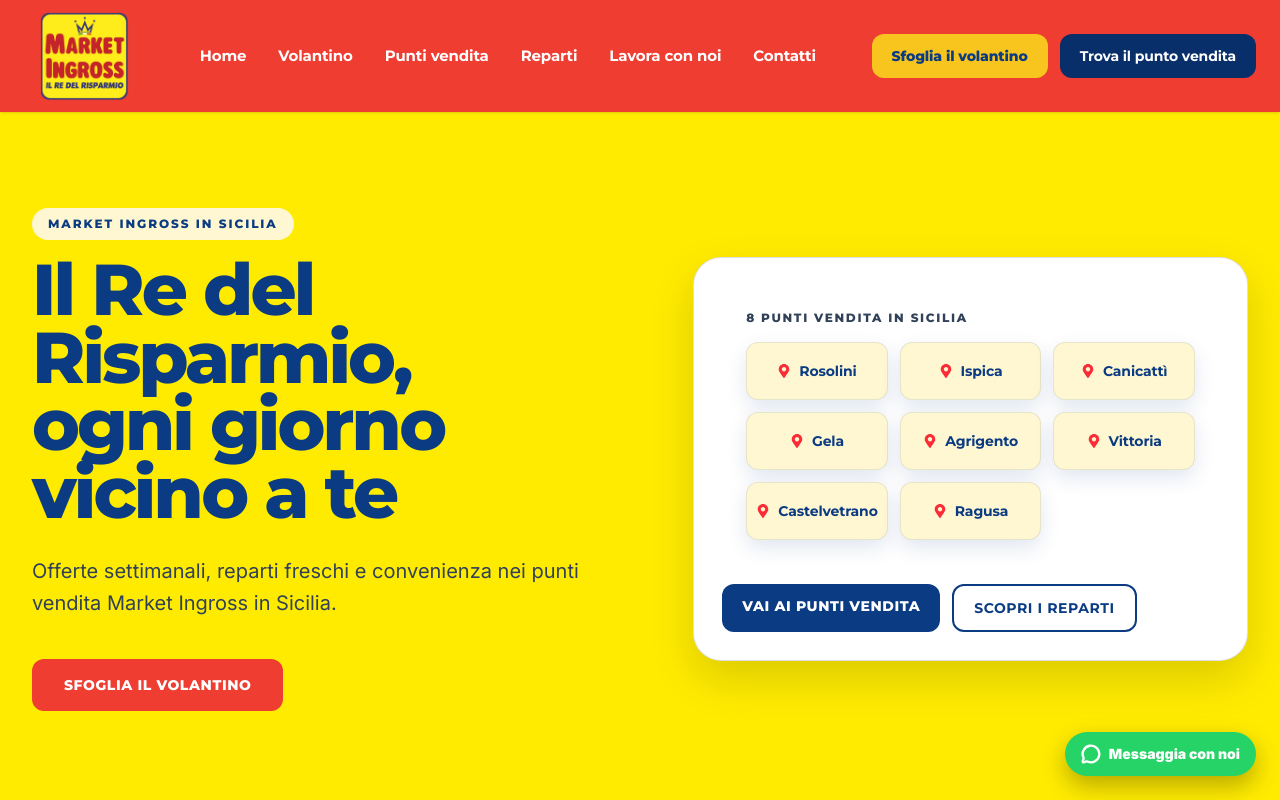
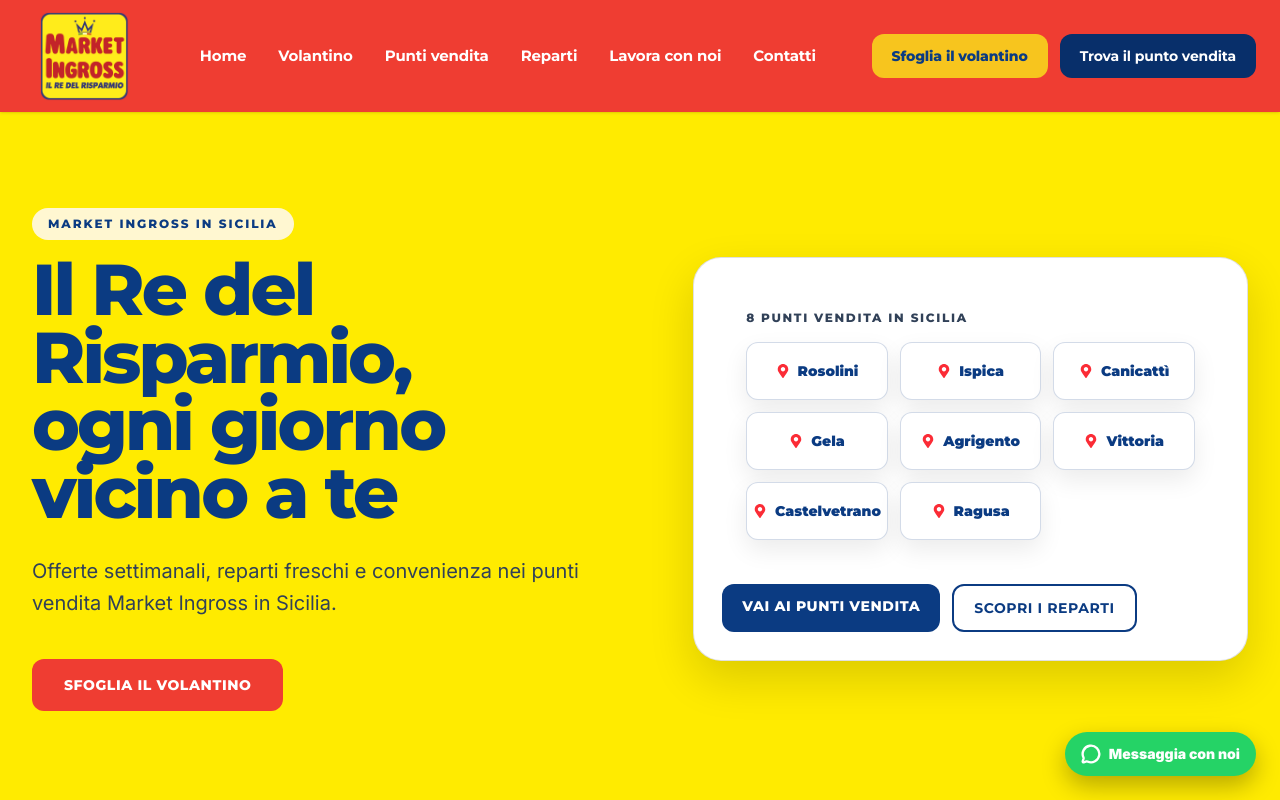
Before and after one commit to rzirafi87-arch/market-ingross-site, a Next.js app: page / in a window 1280 px wide. Shown: the top 800 px of the page. Built offline with nearby package versions, Linux system fonts and the light colour scheme.

Commit message:
Rifinisce variante white-gold con card interne bianche

```diff
--- a/app/globals.css
+++ b/app/globals.css
@@ -25,15 +25,17 @@
 :root[data-theme="classic"] {
   --mi-page: #ffeb00;
   --mi-card: #ffffff;
+  --mi-card-inset: #ffffff;
   --mi-card-soft: #fff7d1;
   --mi-card-gold: #ffd22e;
+  --mi-surface: #f3f4f6;
 }
 
 :root[data-theme="white-gold"] {
-  --mi-page: #ffffff;
-  --mi-card: #ffd22e;
-  --mi-card-soft: #ffdf55;
-  --mi-card-gold: #ffd22e;
+  --mi-page: #f3f4f6;
+  --mi-card: #f4cf2f;
+  --mi-card-inset: #ffffff;
+  --mi-surface: #ffffff;
 }
 
 html {
@@ -126,3 +128,23 @@
   border: 1px solid var(--mi-border);
   box-shadow: var(--mi-shadow);
 }
+
+.mi-card-inset {
+  background: var(--mi-card-inset);
+  border: 1px solid rgba(11, 59, 130, 0.18);
+  box-shadow: 0 10px 24px rgba(0, 0, 0, 0.08);
+}
+
+.mi-surface {
+  background: var(--mi-surface);
+}
+
+.mi-btn-white {
+  background: #ffffff;
+  color: #0b3b82;
+  border: 2px solid #0b3b82;
+}
+
+.mi-btn-white:hover {
+  background: #f8fafc;
+}
--- a/app/punti-vendita/page.tsx
+++ b/app/punti-vendita/page.tsx
@@ -56,7 +56,7 @@
                       href={store.mapsUrl}
                       target="_blank"
                       rel="noreferrer"
-                      className="font-heading inline-block rounded-xl border border-[#0B3B82] px-4 py-2.5 font-semibold text-[#0B3B82] transition hover:bg-blue-50"
+                      className="mi-btn-white rounded-xl px-4 py-2.5 font-semibold transition"
                     >
                       Dove siamo
                     </a>
--- a/components/sections/hero-section.tsx
+++ b/components/sections/hero-section.tsx
@@ -43,7 +43,7 @@
                 {stores.map((store) => (
                   <span
                     key={`${store.city}-${store.province}`}
-                    className="font-heading inline-flex min-h-[58px] items-center justify-center gap-2 rounded-xl border border-[#0B3B82]/10 bg-[var(--mi-card-soft)] px-4 py-3 text-sm font-bold tracking-[-0.01em] text-[#0B3B82] shadow-[0_8px_20px_rgba(11,59,130,0.12)] transition hover:-translate-y-0.5 hover:shadow-[0_12px_26px_rgba(11,59,130,0.16)]"
+                    className="mi-card-inset rounded-xl px-4 py-3 text-center text-sm font-black text-[#0B3B82] font-heading inline-flex min-h-[58px] items-center justify-center gap-2 transition hover:-translate-y-0.5 hover:shadow-[0_12px_26px_rgba(11,59,130,0.16)]"
                   >
                     <FaMapMarkerAlt className="shrink-0 text-red-500" />
                     <span className="text-center leading-tight">{store.city}</span>
--- a/components/sections/offers-section.tsx
+++ b/components/sections/offers-section.tsx
@@ -76,7 +76,7 @@
             </div>
 
             <div className="rounded-[24px] bg-slate-100 p-4 md:p-5">
-              <div className="mi-panel mx-auto max-w-[410px] overflow-hidden rounded-[22px]">
+              <div className="mi-card-inset mx-auto max-w-[410px] overflow-hidden rounded-[22px]">
                 <div
                   className="flex transition-transform duration-500 ease-in-out"
                   style={{ transform: `translateX(-${activeIndex * 100}%)` }}
@@ -84,7 +84,7 @@
                   {items.map((item) => (
                     <div
                       key={item.id}
-                      className="relative aspect-[3/4] min-w-full bg-[var(--mi-card-soft)]"
+                      className="relative aspect-[3/4] min-w-full bg-white"
                     >
                       <Image
                         src={item.image}
--- a/components/sections/stores-section.tsx
+++ b/components/sections/stores-section.tsx
@@ -65,7 +65,7 @@
                     href={store.mapsUrl}
                     target="_blank"
                     rel="noreferrer"
-                    className="font-heading inline-block rounded-xl border border-[#0B3B82] px-4 py-2.5 text-center font-semibold text-[#0B3B82] transition hover:bg-blue-50"
+                    className="mi-btn-white rounded-xl px-4 py-2.5 text-center font-semibold transition"
                   >
                     Dove siamo
                   </a>
```
